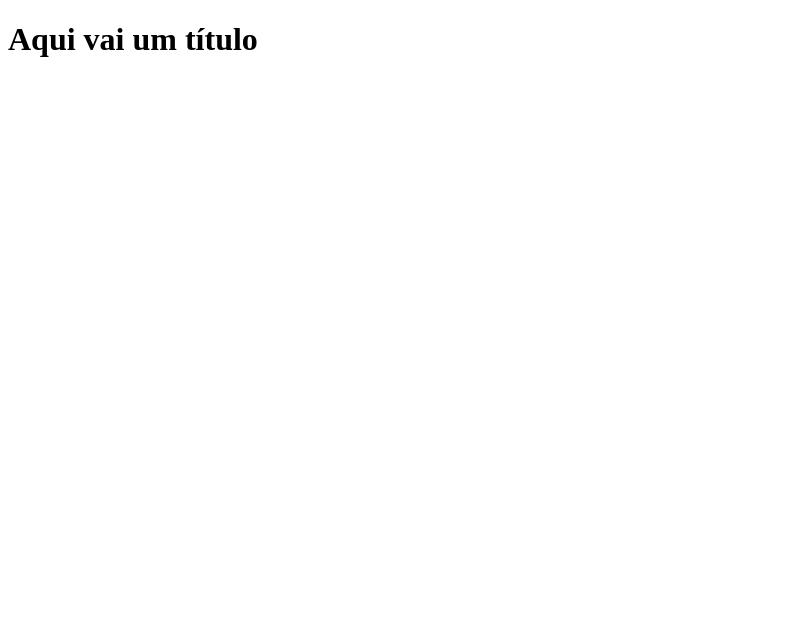
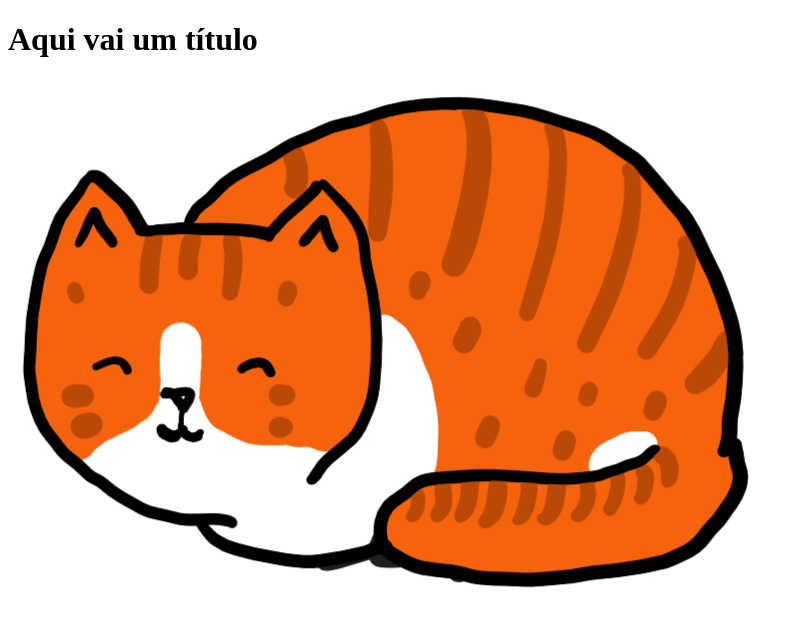
Before and after one commit to beatrizmaciel/womakerscode-git, a plain HTML site: page exercicios/exerc1/index.html in a window 1280 px wide. Shown: the whole page, without its empty margins (0-804 px from the left). Drawn offline with Linux system fonts and the light colour scheme.

Commit message:
adicionando imagem de gato

```diff
--- a/exercicios/exerc1/index.html
+++ b/exercicios/exerc1/index.html
@@ -6,5 +6,6 @@
     </head>
     <body>
         <h1>Aqui vai um título</h1>
+        <img src="imgs/orangecat.png" />
     </body>
 </html>
```
Also changed, not shown: exercicios/exerc1/imgs/orangecat.png (added).
